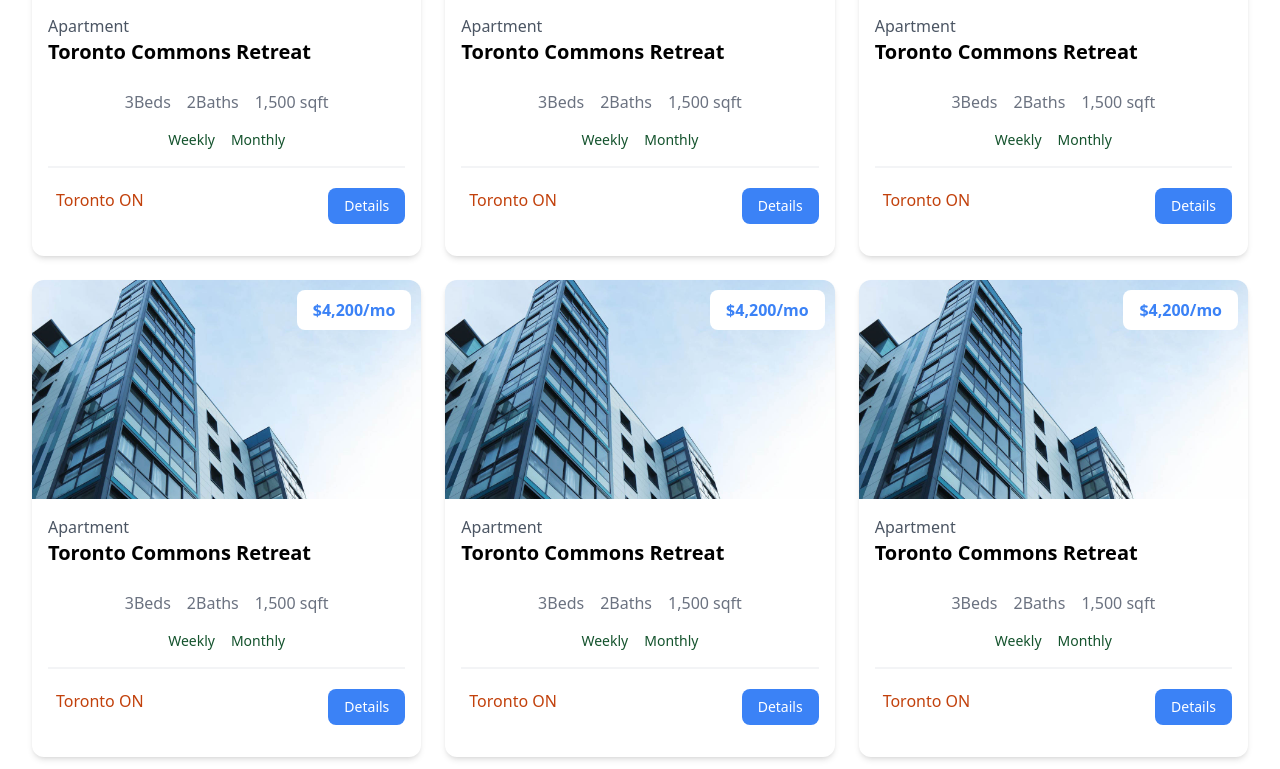
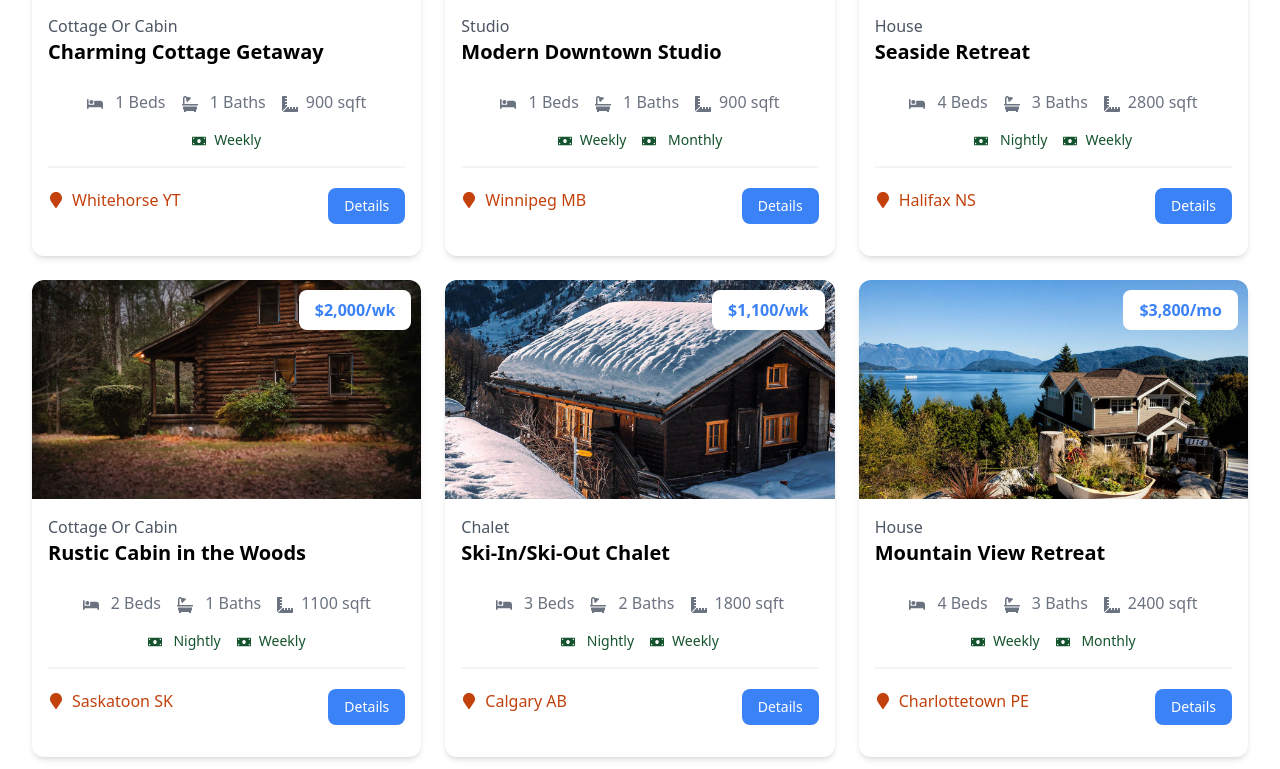
Before and after one commit to fkoler/Real-Estate-Hunter, a Next.js app: page /properties in a window 1280 px wide. Shown: the part 851-1620 px from the top of the page. Built offline with nearby package versions, Linux system fonts and the light colour scheme.

Commit message:
Property Card Dynamic Data

```diff
--- a/components/PropertyCard.jsx
+++ b/components/PropertyCard.jsx
@@ -1,62 +1,100 @@
+import Image from 'next/image';
 import Link from 'next/link';
 
-const PropertyCard = () => {
+import {
+    FaBed,
+    FaBath,
+    FaRulerCombined,
+    FaMoneyBill,
+    FaMapMarker,
+} from 'react-icons/fa';
+
+const PropertyCard = ({ property }) => {
+    const getRateDisplay = () => {
+        const { rates } = property;
+
+        const rate = rates.monthly || rates.weekly || rates.nightly;
+        const label = rates.monthly
+            ? '/mo'
+            : rates.weekly
+            ? '/wk'
+            : rates.nightly
+            ? '/night'
+            : '';
+
+        return rate ? `${rate.toLocaleString()}${label}` : '';
+    };
+
     return (
         <div className='rounded-xl shadow-md relative'>
-            <img
-                src='images/properties/a1.jpg'
+            <Image
+                src={`/images/properties/${property.images[0]}`}
                 alt=''
+                width={0}
+                height={0}
+                priority={false}
+                sizes='100vw'
                 className='w-full h-auto rounded-t-xl'
             />
             <div className='p-4'>
                 <div className='text-left md:text-center lg:text-left mb-6'>
-                    <div className='text-gray-600'>Apartment</div>
+                    <div className='text-gray-600'>{property.type}</div>
 
-                    <h3 className='text-xl font-bold'>
-                        Toronto Commons Retreat
-                    </h3>
+                    <h3 className='text-xl font-bold'>{property.name}</h3>
                 </div>
                 <h3 className='absolute top-[10px] right-[10px] bg-white px-4 py-2 rounded-lg text-blue-500 font-bold text-right md:text-center lg:text-right'>
-                    $4,200/mo
+                    ${getRateDisplay()}
                 </h3>
 
                 <div className='flex justify-center gap-4 text-gray-500 mb-4'>
                     <p>
-                        <i className='fa-solid fa-bed'></i> 3
+                        <FaBed className='inline mr-2' /> {property.beds}{' '}
                         <span className='md:hidden lg:inline'>Beds</span>
                     </p>
 
                     <p>
-                        <i className='fa-solid fa-bath'></i> 2
+                        <FaBath className='inline mr-2' /> {property.baths}{' '}
                         <span className='md:hidden lg:inline'>Baths</span>
                     </p>
 
                     <p>
-                        <i className='fa-solid fa-ruler-combined'></i>
-                        1,500 <span className='md:hidden lg:inline'>sqft</span>
+                        <FaRulerCombined className='inline mr-2' />
+                        {property.square_feet}{' '}
+                        <span className='md:hidden lg:inline'>sqft</span>
                     </p>
                 </div>
 
                 <div className='flex justify-center gap-4 text-green-900 text-sm mb-4'>
-                    <p>
-                        <i className='fa-solid fa-money-bill'></i> Weekly
-                    </p>
-
-                    <p>
-                        <i className='fa-solid fa-money-bill'></i> Monthly
-                    </p>
+                    {property.rates.nightly && (
+                        <p>
+                            <FaMoneyBill className='inline mr-2' /> Nightly
+                        </p>
+                    )}
+                    {property.rates.weekly && (
+                        <p>
+                            <FaMoneyBill className='inline mr-2' />
+                            Weekly
+                        </p>
+                    )}
+                    {property.rates.monthly && (
+                        <p>
+                            <FaMoneyBill className='inline mr-2' /> Monthly
+                        </p>
+                    )}
                 </div>
 
                 <div className='border border-gray-100 mb-5'></div>
 
                 <div className='flex flex-col lg:flex-row justify-between mb-4'>
                     <div className='flex align-middle gap-2 mb-4 lg:mb-0'>
-                        <i className='fa-solid fa-location-dot text-lg text-orange-700'></i>
-                        <span className='text-orange-700'> Toronto ON </span>
+                        <FaMapMarker className='text-orange-700 mt-1' />
+                        <span className='text-orange-700'>
+                            {property.location.city} {property.location.state}
+                        </span>
                     </div>
 
                     <Link
-                        href='/property'
+                        href={`/properties/${property._id}`}
                         className='h-[36px] bg-blue-500 hover:bg-blue-600 text-white px-4 py-2 rounded-lg text-center text-sm'
                     >
                         Details
--- a/properties.json
+++ b/properties.json
@@ -9,7 +9,7 @@
             "street": "120 Tremont Street",
             "city": "Toronto",
             "state": "ON",
-            "zipcode": "02108"
+            "zipcode": "43964"
         },
         "beds": 2,
         "baths": 1,
@@ -52,9 +52,9 @@
         "description": "A cozy downtown loft with great city views.",
         "location": {
             "street": "45 Main Street",
-            "city": "New York",
-            "state": "NY",
-            "zipcode": "10001"
+            "city": "Vancouver",
+            "state": "BC",
+            "zipcode": "V6E 0A8"
         },
         "beds": 1,
         "baths": 1,
@@ -96,9 +96,9 @@
         "description": "Experience luxury in this stunning condo with breathtaking views.",
         "location": {
             "street": "500 Lux Lane",
-            "city": "Los Angeles",
-            "state": "CA",
-            "zipcode": "90001"
+            "city": "Fredericton",
+            "state": "NB",
+            "zipcode": "E3A 0B7"
         },
         "beds": 3,
         "baths": 2,
@@ -141,10 +141,10 @@
         "type": "Cottage Or Cabin",
         "description": "Escape to this charming cottage for a peaceful retreat.",
         "location": {
-            "street": "123 Countryside Lane",
-            "city": "Austin",
-            "state": "TX",
-            "zipcode": "78701"
+            "street": "123 Alaska Highway",
+            "city": "Whitehorse",
+            "state": "YT",
+            "zipcode": "Y1A 1C9"
         },
         "beds": 1,
         "baths": 1,
@@ -175,10 +175,10 @@
         "type": "Studio",
         "description": "Stay in style in this modern downtown studio apartment.",
         "location": {
-            "street": "75 Urban Avenue",
-            "city": "Chicago",
-            "state": "IL",
-            "zipcode": "60601"
+            "street": "30 Hargrave St",
+            "city": "Winnipeg",
+            "state": "MB",
+            "zipcode": "R3C 1N1"
         },
         "beds": 1,
         "baths": 1,
@@ -212,9 +212,9 @@
         "description": "Escape to this seaside house for a relaxing getaway.",
         "location": {
             "street": "456 Oceanfront Drive",
-            "city": "Miami",
-            "state": "FL",
-            "zipcode": "33101"
+            "city": "Halifax",
+            "state": "NS",
+            "zipcode": "B3H 0B3"
         },
         "beds": 4,
         "baths": 3,
@@ -247,10 +247,10 @@
         "type": "Cottage Or Cabin",
         "description": "Experience nature in this cozy rustic cabin.",
         "location": {
-            "street": "789 Forest Lane",
-            "city": "Denver",
-            "state": "CO",
-            "zipcode": "80201"
+            "street": "411 Prospect Drive",
+            "city": "Saskatoon",
+            "state": "SK",
+            "zipcode": "S0J 2Y0"
         },
         "beds": 2,
         "baths": 1,
@@ -282,10 +282,10 @@
         "type": "Chalet",
         "description": "Hit the slopes from this cozy ski-in/ski-out chalet.",
         "location": {
-            "street": "321 Mountain Road",
-            "city": "Aspen",
-            "state": "CO",
-            "zipcode": "81611"
+            "street": "Bighorn no. 8",
+            "city": "Calgary",
+            "state": "AB",
+            "zipcode": "T1Y 1B4"
         },
         "beds": 3,
         "baths": 2,
@@ -318,9 +318,9 @@
         "description": "Enjoy stunning mountain views from this spacious retreat.",
         "location": {
             "street": "600 Summit Drive",
-            "city": "Boulder",
-            "state": "CO",
-            "zipcode": "80301"
+            "city": "Charlottetown",
+            "state": "PE",
+            "zipcode": "C1A 0A9"
         },
         "beds": 4,
         "baths": 3,
@@ -354,9 +354,9 @@
         "description": "Step back in time with a stay in this historic downtown loft.",
         "location": {
             "street": "123 History Lane",
-            "city": "Philadelphia",
-            "state": "PA",
-            "zipcode": "19101"
+            "city": "Québec City",
+            "state": "QC",
+            "zipcode": "G1A 0B1"
         },
         "beds": 2,
         "baths": 1,
```
